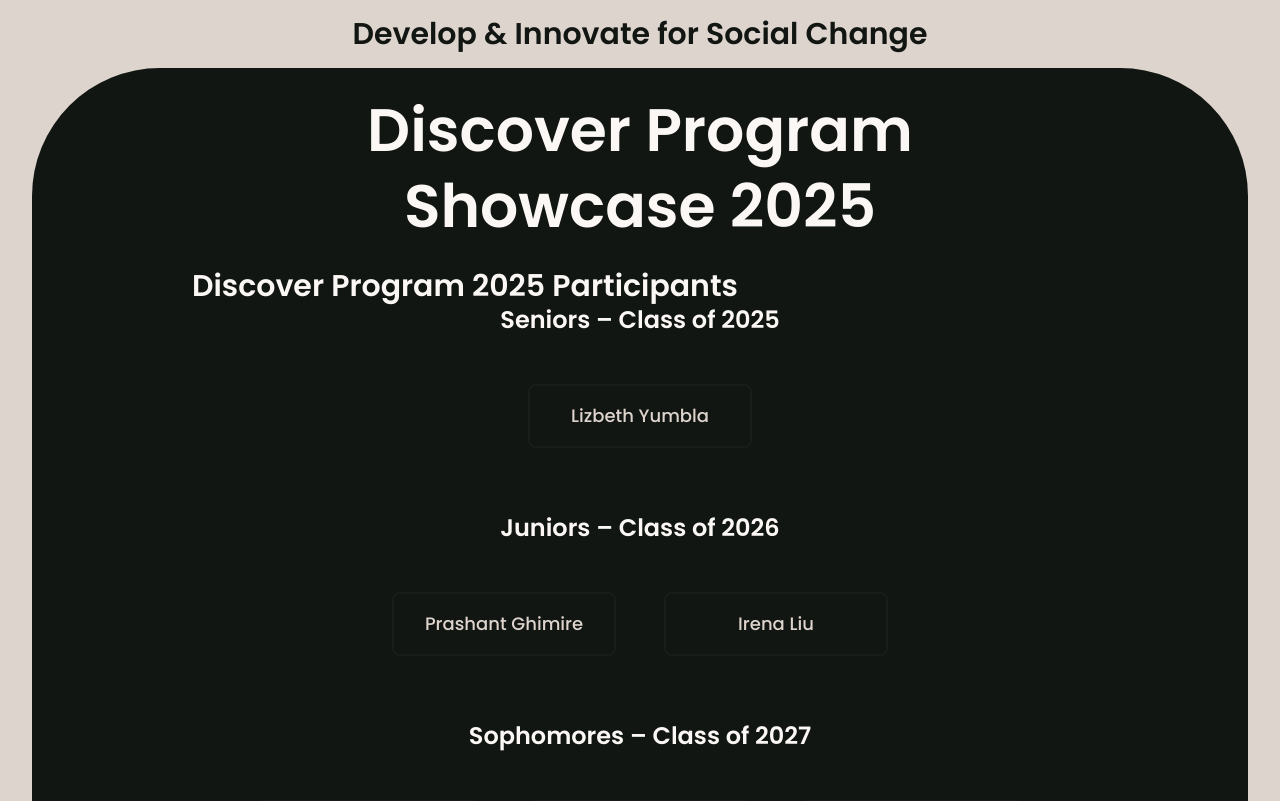
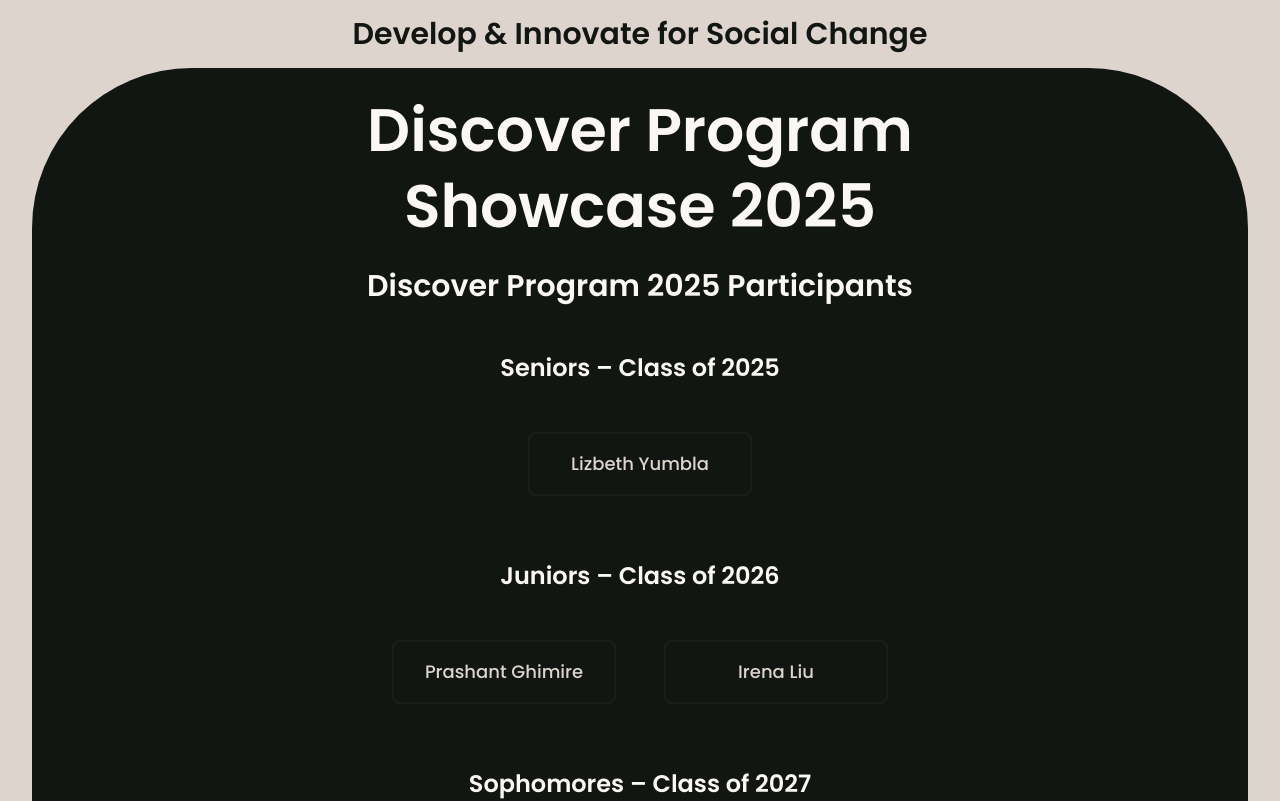
Before and after one commit to DISC-NU/discover-showcase-program, a React (Vite) app: page / in a window 1280 px wide. Shown: the top 801 px of the page. Built offline with nearby package versions, Linux system fonts and the light colour scheme.

Commit message:
fixing some styles

```diff
--- a/src/App.tsx
+++ b/src/App.tsx
@@ -8,20 +8,28 @@ function App() {
       <h1 className="mt-4 mb-4 text-xl sm:text-2xl lg:text-3xl font-semibold text-[#121612]">
         Develop &amp; Innovate for Social Change
       </h1>
-
       <div className="w-full flex justify-center px-4 sm:px-6 lg:px-8">
         <div
           className="
             w-full
             max-w-[90rem]
-            min-h-screen
             bg-[#121612]
             flex flex-col items-center
-            rounded-t-[4rem]    /* mobile */
-            sm:rounded-t-[6rem] /* ≥640px */
-            md:rounded-t-[8rem] /* ≥768px */
-            lg:rounded-t-[10rem]/* ≥1024px */
+
+            /* Top corner rounding */
+            rounded-t-[4rem]       /* mobile */
+            sm:rounded-t-[6rem]    /* ≥640px */
+            md:rounded-t-[8rem]    /* ≥768px */
+            lg:rounded-t-[10rem]   /* ≥1024px */
+
+            /* Bottom corner rounding (NEW!!) */
+            rounded-b-[4rem]        /* mobile */
+            sm:rounded-b-[6rem]     /* ≥640px */
+            md:rounded-b-[8rem]     /* ≥768px */
+            lg:rounded-b-[10rem]    /* ≥1024px */
+
             pt-8
+            pb-12
             px-6
           "
           style={{ zIndex: 5 }}
--- a/src/components/discover-program-participants.tsx
+++ b/src/components/discover-program-participants.tsx
@@ -6,7 +6,7 @@ export default function DiscoverProgramParticipants() {
   const yearOrder = ["2025", "2026", "2027", "2028"];
   return (
     <div className="mb-48">
-      <h2 className="text-lg sm:text-xl lg:text-3xl font-semibold text-[#FBF7F5]">
+      <h2 className="text-lg sm:text-xl lg:text-3xl font-semibold text-[#FBF7F5] text-center mb-12">
         Discover Program 2025 Participants
       </h2>
       <div className="w-full max-w-4xl space-y-12">
```
